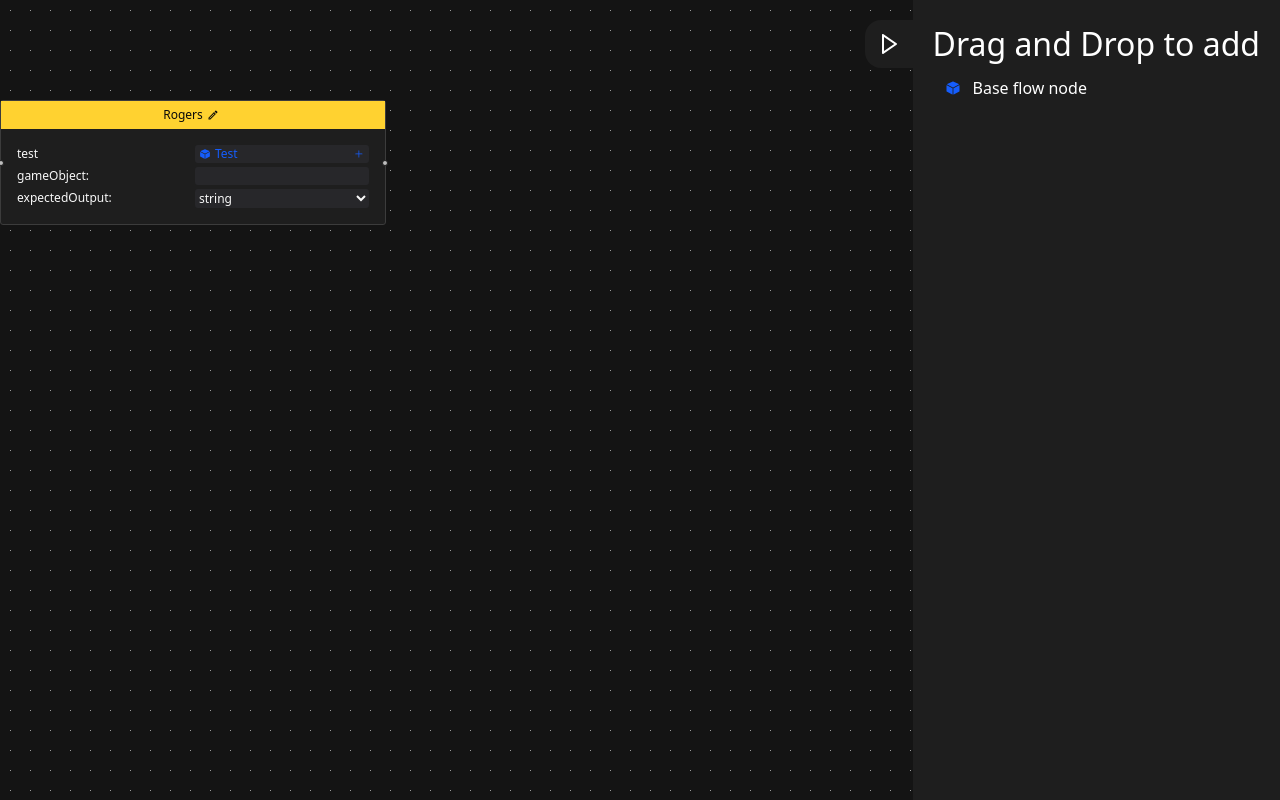
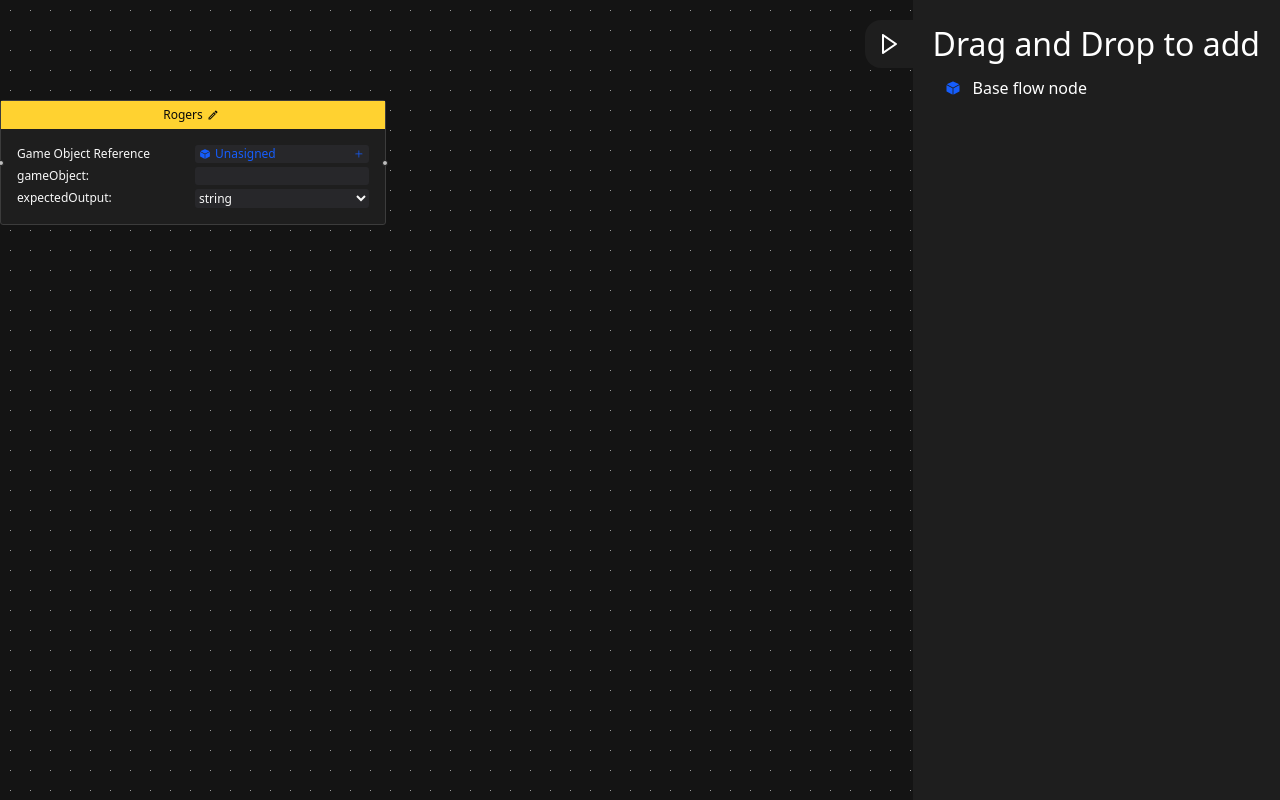
Before and after one commit to IsmaelDamasceno/response-pipeline-flow, a React (Vite) app: page /app in a window 1280 px wide. Built offline with nearby package versions, Linux system fonts and the light colour scheme.

Commit message:
fix: fix type

```diff
--- a/src/components/layout/data-picker/index.tsx
+++ b/src/components/layout/data-picker/index.tsx
@@ -45,9 +45,9 @@ export function DataPicker({ icon, content, nativeProps }: Props) {
           {content}
         </p>
       </div>
-      <button className="data-picker data-picker-plus cursor-pointer" type="button">
+      <div className="data-picker data-picker-plus cursor-pointer">
         <GoPlus />
-      </button>
+      </div>
     </button>
   );
 }
--- a/src/components/nodes/baseFragment.node.tsx
+++ b/src/components/nodes/baseFragment.node.tsx
@@ -45,9 +45,9 @@ export function BaseFlowFragment({ data, id }: NodeProps<Node<FlowFragment>>) {
         </div>
         <div className="base-node-body p-2">
           <DataInputGrid className="p-2 gap-1 ">
-            <p>test</p>
+            <p>Game Object Reference</p>
             <DataPicker
-              content="Test"
+              content="Unasigned"
               icon={() => <IoIosCube />}
               nativeProps={{
                 button: {
```
